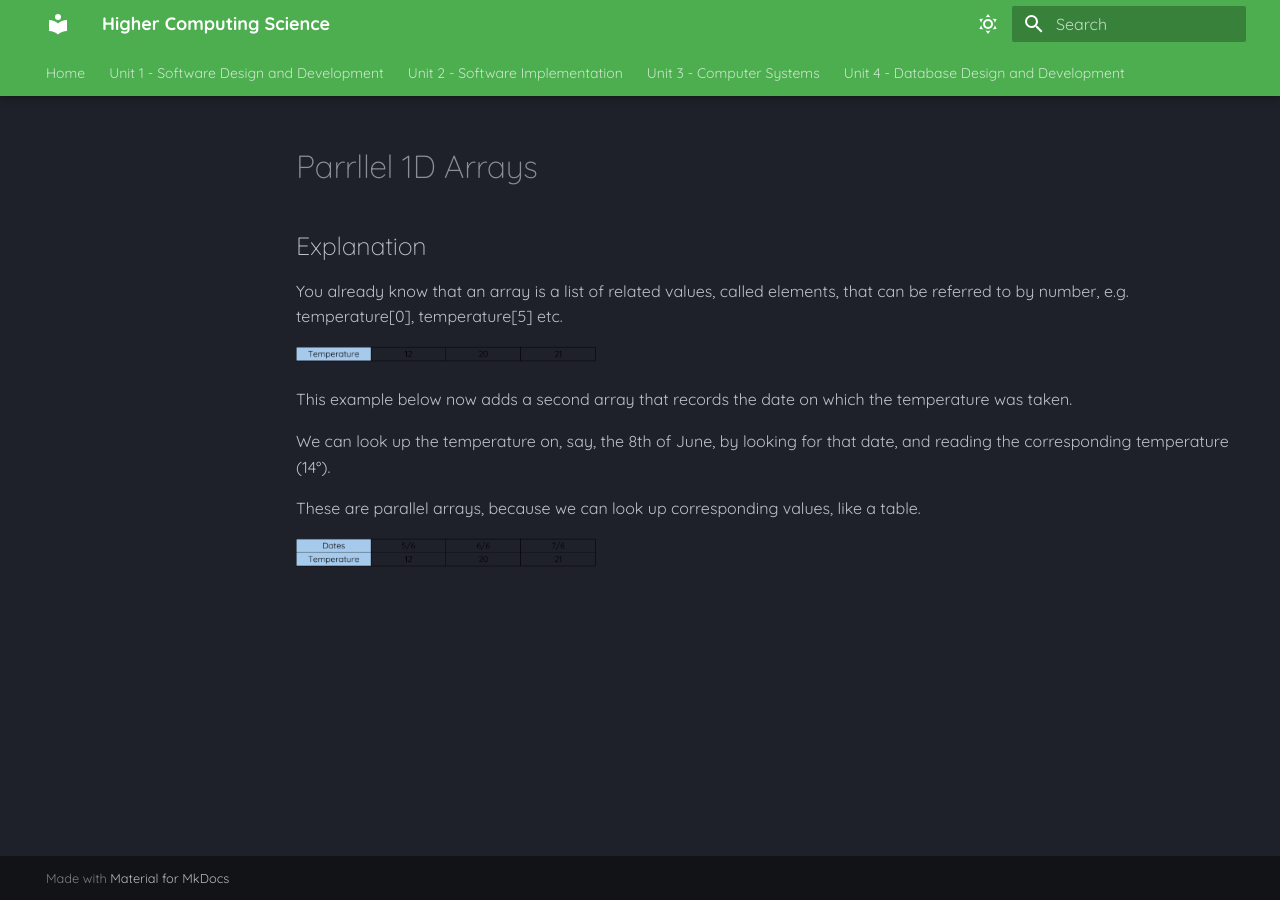
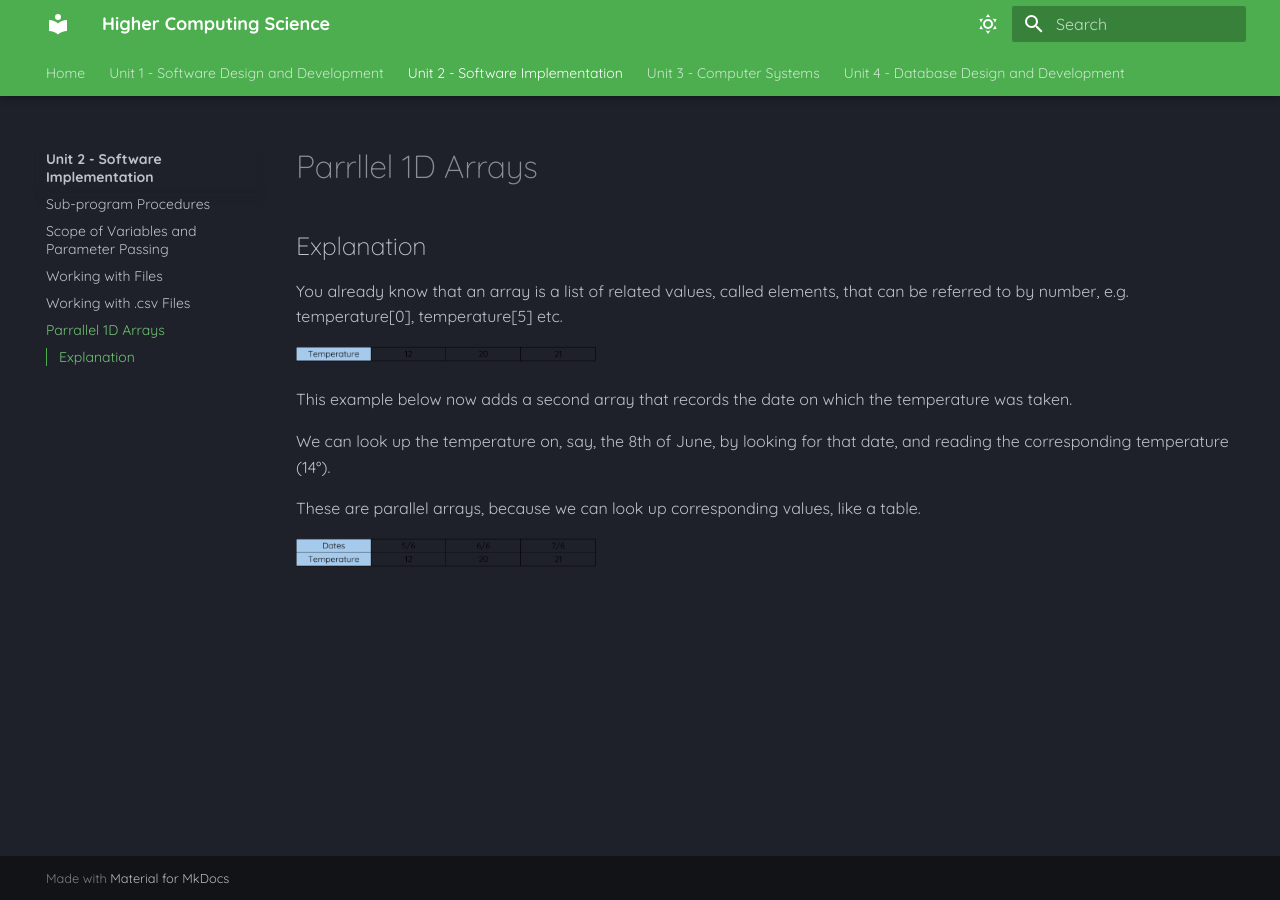
Before and after one commit to Mr-Wood-CS/Higher-Computing-Science-MD-Files, an MkDocs documentation site: the page built from docs/SI/07-Parallel-1D-Arrays.md, in a window 1280 px wide. Built offline with MkDocs 1.6.1 and Material for MkDocs 9.7.7, drawn with Linux system fonts in a browser that asks for light colours.

Commit message:
Update mkdocs.yml

```diff
--- a/mkdocs.yml
+++ b/mkdocs.yml
@@ -13,7 +13,7 @@ nav:
       - Scope of Variables and Parameter Passing: 'SI/02-Scope-of-Variables-and-Parameter-Passing.md'
       - Working with Files: 'SI/05-Working-with-Files-(txt).md'
       - Working with .csv Files: 'SI/06-Working-with-Files-(csv).md'
-      - Parrallel 1 D Arrays: 'SI/07-Parrallel-1D-Arrays.md'
+      - Parrallel 1D Arrays: 'SI/07-Parallel-1D-Arrays.md'
     - Unit 3 - Computer Systems:
       - CS/index.md
     - Unit 4 - Database Design and Development:
```
